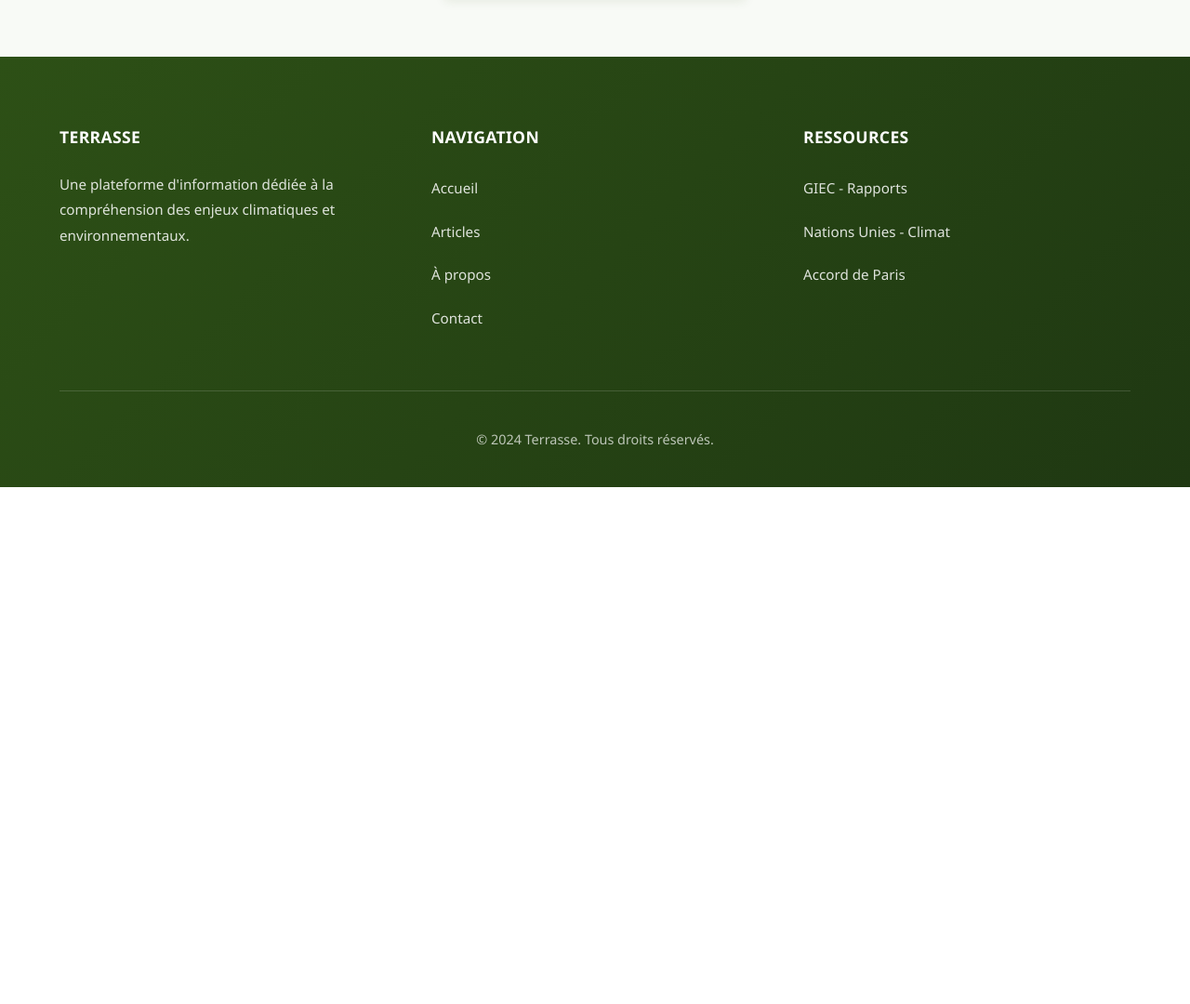
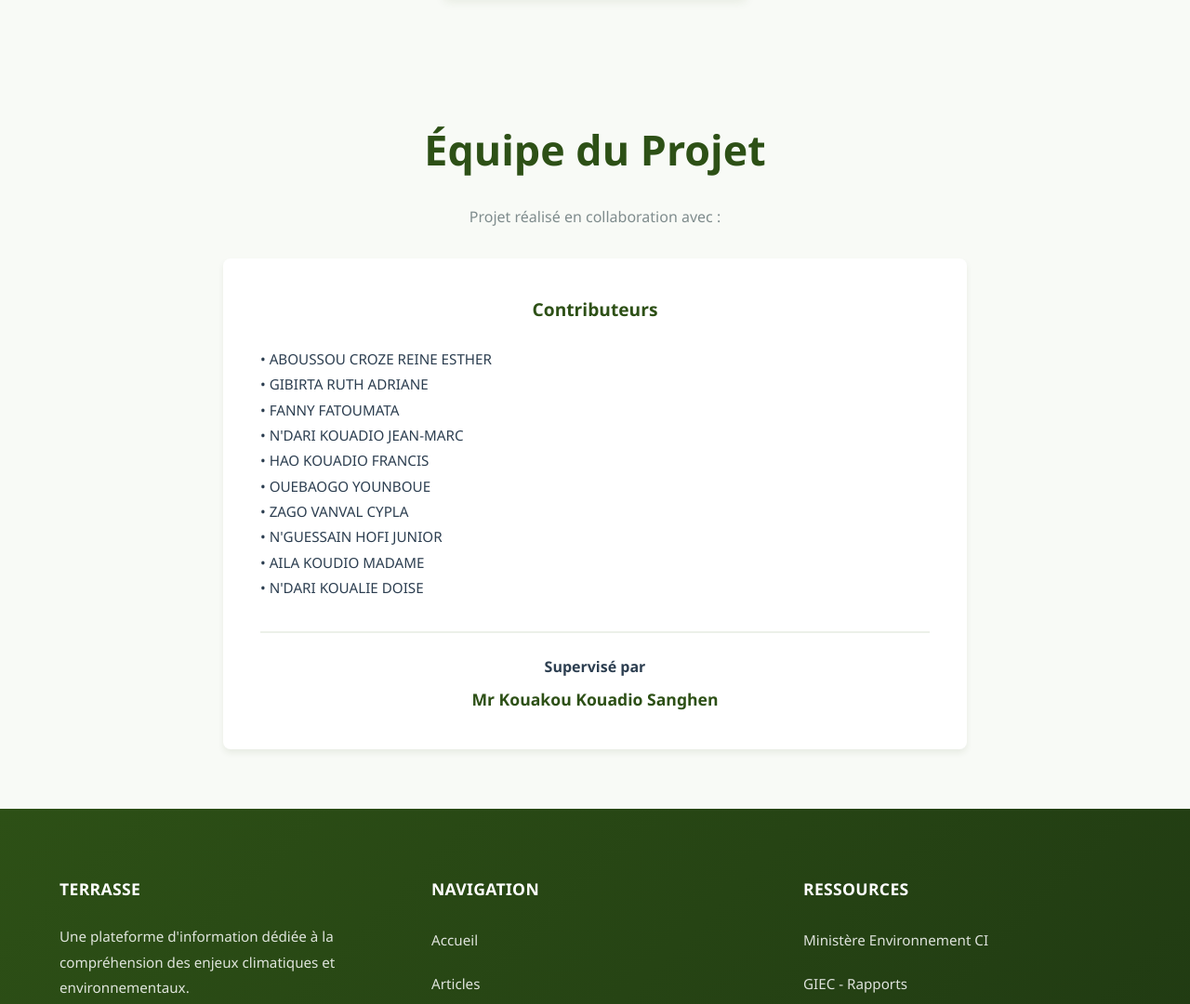
Before and after one commit to DevJ-58/Terasse, a plain HTML site: page index.html in a window 1280 px wide. Shown: the part 2627-3707 px from the top of the page at 93% size. Before the commit the page ends 3151 px from the top, so only its background shows below. Drawn offline with Linux system fonts and the light colour scheme.

Commit message:
Adapter le projet pour la présentation classe : ajouter équipe, docteur, et Côte d'Ivoire ; année 2026

```diff
--- a/index.html
+++ b/index.html
@@ -102,6 +102,22 @@
         <a href="services.html" class="cta-button-secondary">Explorer nos initiatives</a>
     </section>
 
+    <!-- Contributors Section -->
+    <section style="background-color: #f8faf6; padding: 4rem 5%; max-width: 100%; margin-left: auto; margin-right: auto;">
+        <h2 style="font-size: 2.8rem; color: #2d5016; margin-bottom: 1.5rem; font-weight: 700; text-align: center;">Équipe du Projet</h2>
+        <p style="text-align: center; color: #7f8c8d; margin-bottom: 2rem; font-size: 1rem;">Projet réalisé en collaboration avec :</p>
+        <div style="max-width: 800px; margin: 0 auto; background: white; padding: 2.5rem; border-radius: 8px; box-shadow: 0 4px 6px rgba(45, 80, 22, 0.08);">
+            <h3 style="color: #2d5016; margin-bottom: 1.5rem; font-weight: 600; text-align: center; font-size: 1.2rem;">Contributeurs</h3>
+            <div style="columns: 2; gap: 2rem; margin-bottom: 2rem;">
+                <p style="color: #2c3e50; line-height: 1.8; break-inside: avoid; font-size: 0.95rem;">• ABOUSSOU CROZE REINE ESTHER<br>• GIBIRTA RUTH ADRIANE<br>• FANNY FATOUMATA<br>• N'DARI KOUADIO JEAN-MARC<br>• HAO KOUADIO FRANCIS<br>• OUEBAOGO YOUNBOUE<br>• ZAGO VANVAL CYPLA<br>• N'GUESSAIN HOFI JUNIOR<br>• AILA KOUDIO MADAME<br>• N'DARI KOUALIE DOISE</p>
+            </div>
+            <div style="border-top: 2px solid #ecf0e9; padding-top: 1.5rem;">
+                <p style="color: #2c3e50; font-weight: 600; text-align: center; font-size: 1rem; margin: 0;">Supervisé par</p>
+                <p style="color: #2d5016; font-weight: 700; text-align: center; font-size: 1.1rem; margin: 0.5rem 0 0 0;">Mr Kouakou Kouadio Sanghen</p>
+            </div>
+        </div>
+    </section>
+
     <!-- Footer -->
     <footer class="footer">
         <div class="footer-content">
@@ -121,14 +137,14 @@
             <div class="footer-section">
                 <h4>Ressources</h4>
                 <ul>
+                    <li><a href="#">Ministère Environnement CI</a></li>
                     <li><a href="#">GIEC - Rapports</a></li>
                     <li><a href="#">Nations Unies - Climat</a></li>
-                    <li><a href="#">Accord de Paris</a></li>
                 </ul>
             </div>
         </div>
         <div class="footer-bottom">
-            <p>&copy; 2024 Terrasse. Tous droits réservés.</p>
+            <p>&copy; 2026 Terrasse - Côte d'Ivoire. Tous droits réservés.</p>
         </div>
     </footer>
 
```
Also changed, not shown: about.html (+2 -2 lines), articles.html (+2 -2 lines), contact.html (+2 -2 lines), services.html (+2 -2 lines).
